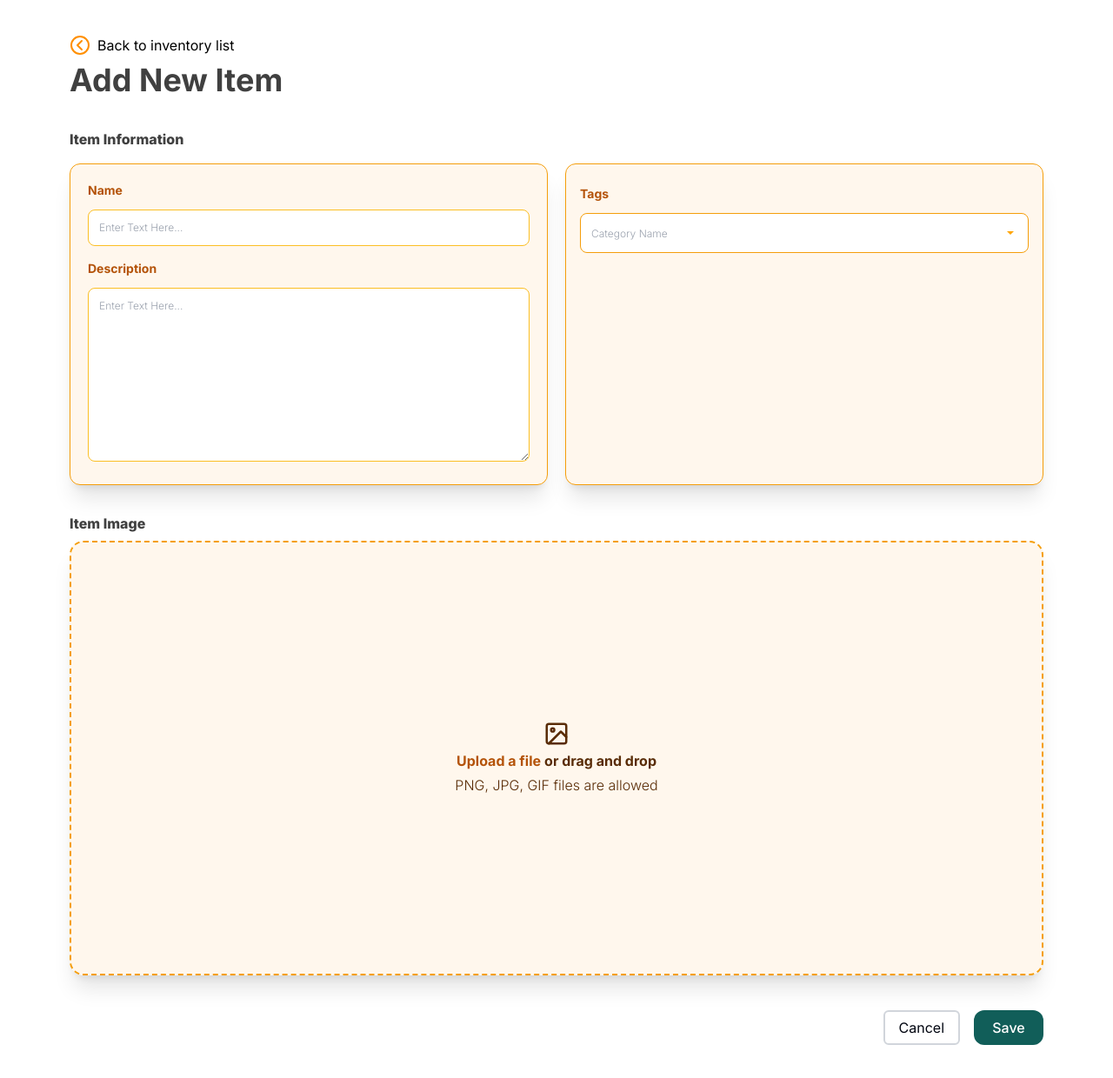
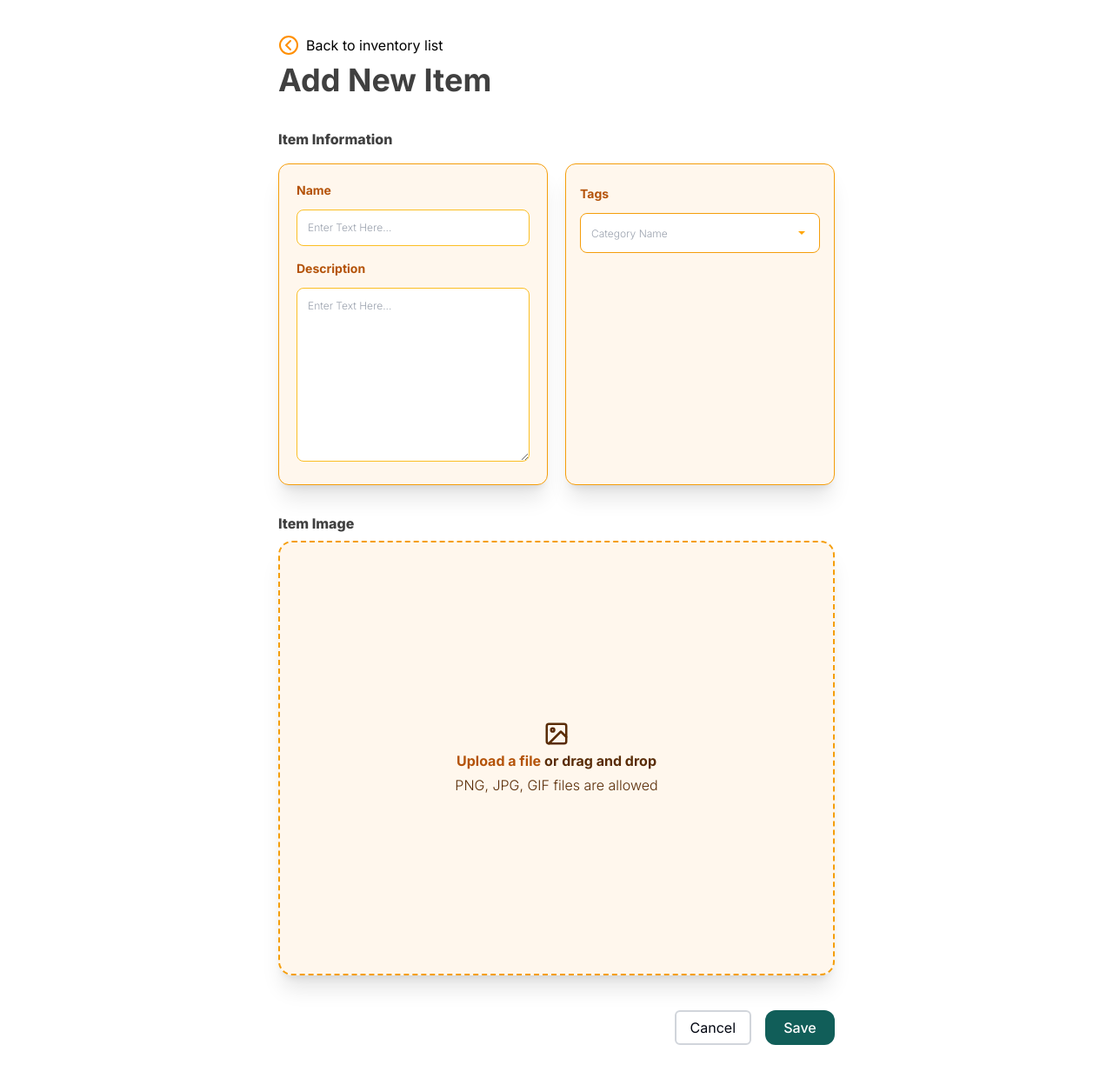
Before and after one commit to JumboCode/theatre-at-first, a Next.js app: page /item-upload-page-test in a window 1280 px wide. Shown: the whole page at 87% size. Built offline with nearby package versions, Linux system fonts and the light colour scheme.

Commit message:
responsive padding

```diff
--- a/src/components/itemUploadPage.tsx
+++ b/src/components/itemUploadPage.tsx
@@ -12,13 +12,13 @@ import ImageCapture from "./image-capture-and-upload-component";
 
 interface UploadProps {
     tags: string[];
-    show_camera: boolean;
 }
 
 export default function ItemUpload(props: UploadProps) {
     const [productName, setProductName] = useState("");
     const [description, setDescription] = useState("");
     const [selectedTags, setSelectedTags] = useState<string[]>([]);
+    const [showCamera, setShowCamera] = useState(false);
 
     //info need to store: name, desc, tags, imageUrl (get from components)
 
@@ -27,7 +27,7 @@ export default function ItemUpload(props: UploadProps) {
     // };
 
     const handleImageFile = () => {
-        props.show_camera = true;
+        setShowCamera(true);
     };
 
     // const handleChangeDescription = (desc: string) => {
@@ -76,9 +76,11 @@ export default function ItemUpload(props: UploadProps) {
         }
     };
 
+    const component_x_padding = "px-20 xl:px-80 transition duration-500"
+
     return (
         <div className="bg-white flex flex-col justify-center">
-            <div className="pt-10 pb-5 px-20 grid grid-cols divide-y-2">
+            <div className={`${component_x_padding} pt-10 pb-5 grid grid-cols divide-y-2`}>
                 <div className="flex flex-col gap-2 justify-between">
                     <button className="flex flex-row gap-2">
                         <ChevronLeft />
@@ -92,10 +94,10 @@ export default function ItemUpload(props: UploadProps) {
                 </div>
             </div>
 
-            <div className="px-20 py-4 last:pb-0 flex w-full text-neutral-700 font-extrabold">
+            <div className={`${component_x_padding} py-4 last:pb-0 flex w-full text-neutral-700 font-extrabold`}>
                 Item Information
             </div>
-            <div className="px-20 flex flex-col justify-center md:flex-row gap-5">
+            <div className={`${component_x_padding} flex flex-col justify-center md:flex-row gap-5`}>
                 <div className="border rounded-xl border-solid border-amber-500 w-full bg-orange-50 shadow-xl">
                     <ItemInput
                         productName={productName}
@@ -113,12 +115,12 @@ export default function ItemUpload(props: UploadProps) {
                 </div>
             </div>
 
-            <div className="px-20 text-neutral-700 font-extrabold mt-6 py-2 last:pb-0 flex w-full">
+            <div className={`${component_x_padding} text-neutral-700 font-extrabold mt-6 py-2 last:pb-0 flex w-full`}>
                 Item Image
             </div>
 
-            <div className="flex justify-start px-20">
-                {props.show_camera ? (
+            <div className={`${component_x_padding} flex justify-start`}>
+                {showCamera ? (
                     <ImageCapture imageCallback={(blob) => {}}></ImageCapture>
                 ) : (
                     <button
@@ -143,7 +145,7 @@ export default function ItemUpload(props: UploadProps) {
                 )}
             </div>
 
-            <div className="flex justify-end py-10 px-20">
+            <div className={`${component_x_padding} flex justify-end py-10`}>
                 <button
                     onClick={handleCancel}
                     className="whitespace-nowrap py-1 px-4 h-10 w-22 bg-white rounded-md text-gray-950 text-base border-2 border-solid border-gray-300 mr-4 hover:bg-gray-300 hover: duration-300"
```
